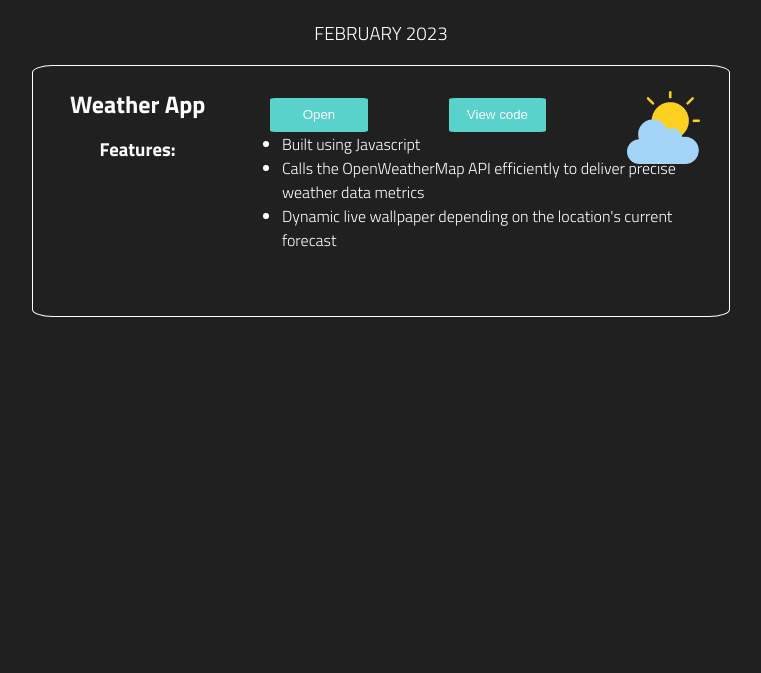
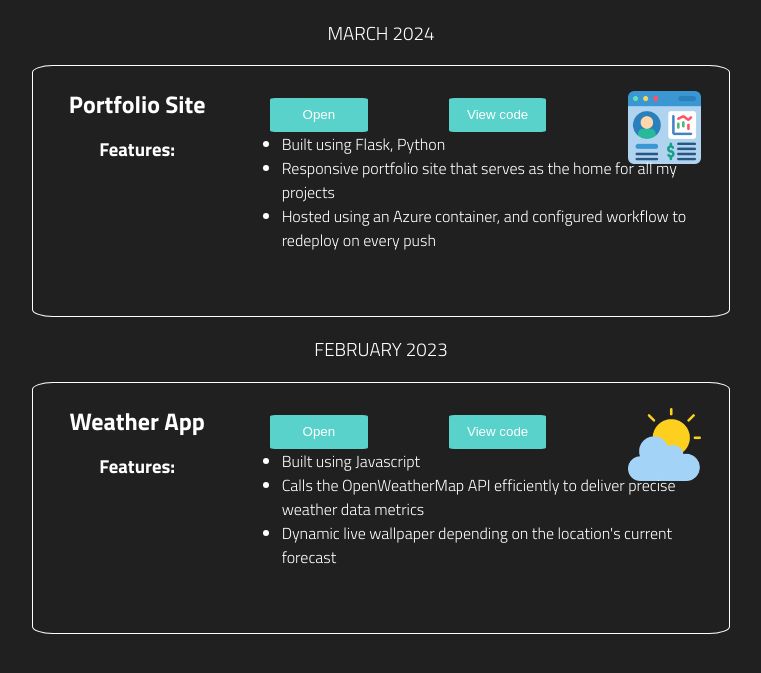
Before and after one commit to masonmike2001/portfolio-redo, a Flask app: page /portfolio in a window 1280 px wide. Shown: the part 113-786 px from the top of the page, without its empty margins (259-1020 px from the left). Run offline with Flask 3, Linux system fonts and the light colour scheme.

Commit message:
modifes readme

```diff
--- a/templates/portfolio.html
+++ b/templates/portfolio.html
@@ -1,6 +1,22 @@
 {% extends "layout.html" %}
 {% block content %}
     <div class="centered">
+        <h3 class="titillium-web-light">MARCH 2024</h3>
+        <div class="project-box titillium-web-light">
+            <h2>Portfolio Site</h2>
+            <!-- <img src="../static/portfolio/weatherapp.png" alt=""> -->
+            <div class="button-row">
+                <button onclick="window.location.href='/'">Open</button>
+                <button onclick="window.location.href='https://github.com/masonmike2001/portfolio-redo'">View code</button>
+                <img src="../static/portfolio/portfolio.png" alt="">
+            </div>
+            <h3>Features:</h4>
+            <ul>
+                <li>Built using Flask, Python</li>
+                <li>Responsive portfolio site that serves as the home for all my projects</li>
+                <li>Hosted using an Azure container, and configured workflow to redeploy on every push</li>
+            </ul>
+        </div>
         <h3 class="titillium-web-light">FEBRUARY 2023</h3>
         <div class="project-box titillium-web-light">
             <h2>Weather App</h2>
```
Also changed, not shown: README.md, static/portfolio/portfolio.png (added).
